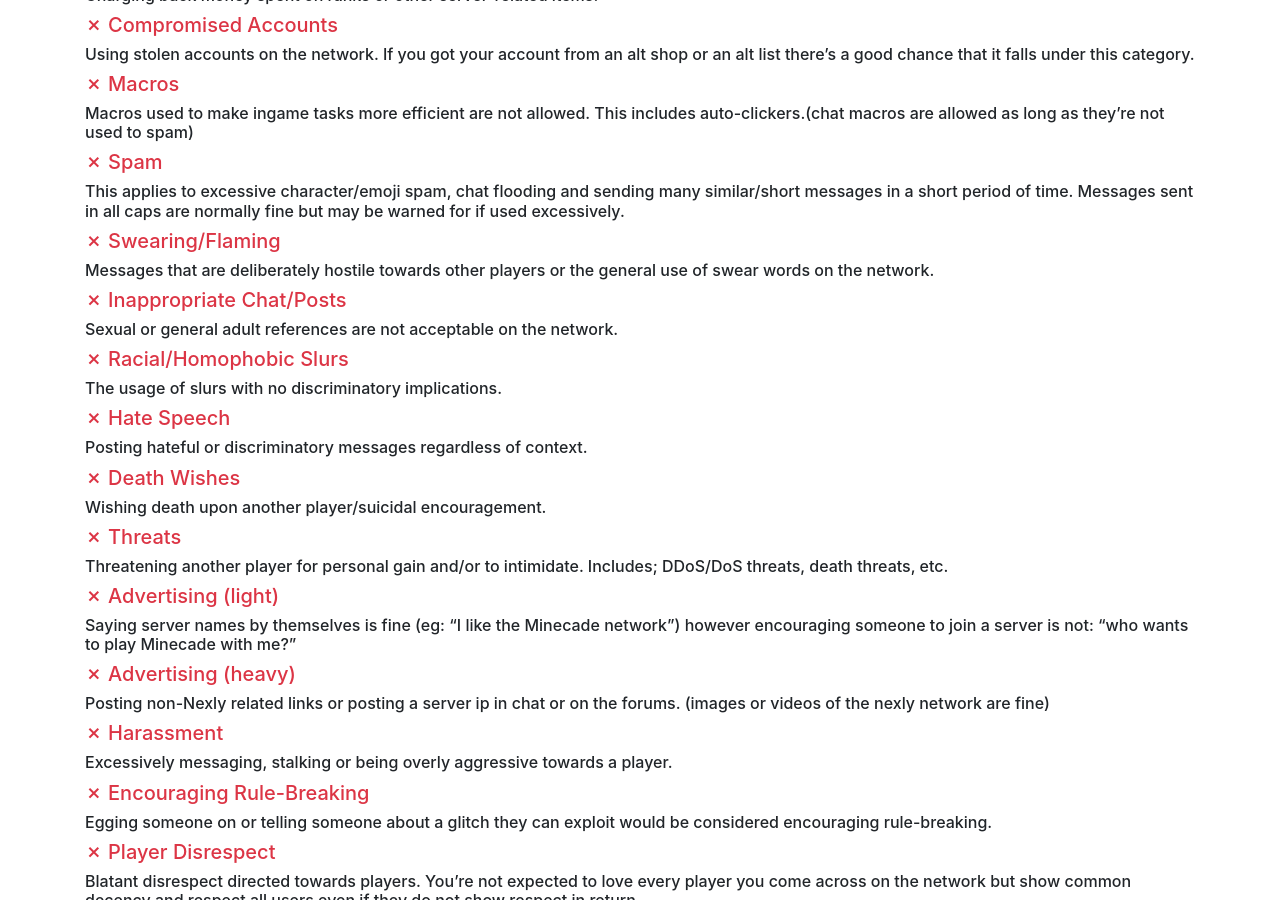
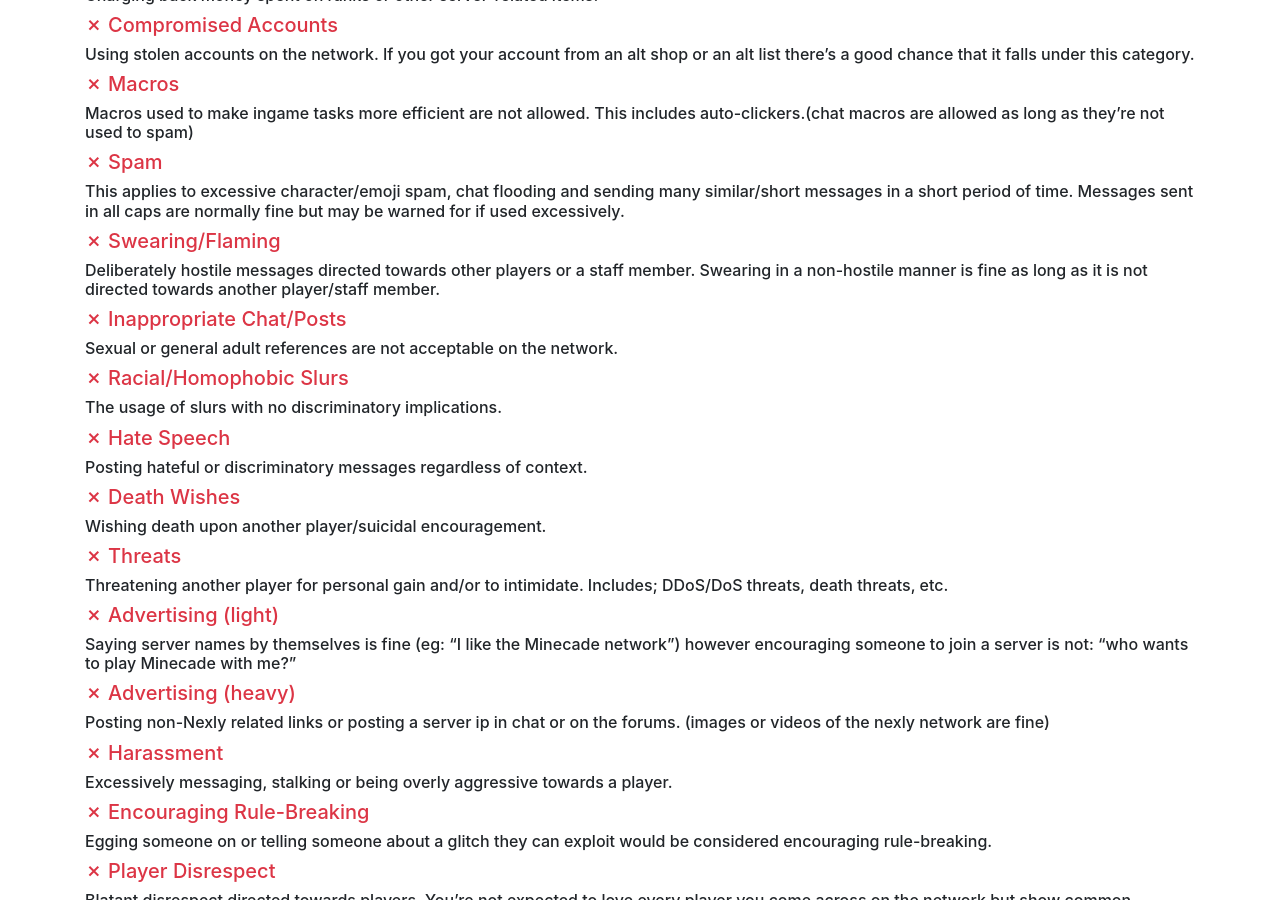
Before and after one commit to nexlynetwork/nexly.network, a Jekyll site: the page built from rules/index.html, in a window 1280 px wide and 900 px high, scrolled down 738 px. Built offline with Jekyll 4.4.1, drawn with Linux system fonts in a browser that asks for light colours.

Commit message:
update swearing rule

```diff
--- a/_data/rules.json
+++ b/_data/rules.json
@@ -11,7 +11,7 @@
         "Compromised Accounts": "Using stolen accounts on the network. If you got your account from an alt shop or an alt list there’s a good chance that it falls under this category.",
         "Macros": "Macros used to make ingame tasks more efficient are not allowed. This includes auto-clickers.(chat macros are allowed as long as they’re not used to spam)",
         "Spam": "This applies to excessive character/emoji spam, chat flooding and sending many similar/short messages in a short period of time. Messages sent in all caps are normally fine but may be warned for if used excessively.",
-        "Swearing/Flaming": "Messages that are deliberately hostile towards other players or the general use of swear words on the network.",
+        "Swearing/Flaming": "Deliberately hostile messages directed towards other players or a staff member. Swearing in a non-hostile manner is fine as long as it is not directed towards another player/staff member.",
         "Inappropriate Chat/Posts": "Sexual or general adult references are not acceptable on the network.",
         "Racial/Homophobic Slurs": "The usage of slurs with no discriminatory implications.",
         "Hate Speech": "Posting hateful or discriminatory messages regardless of context.",
```
